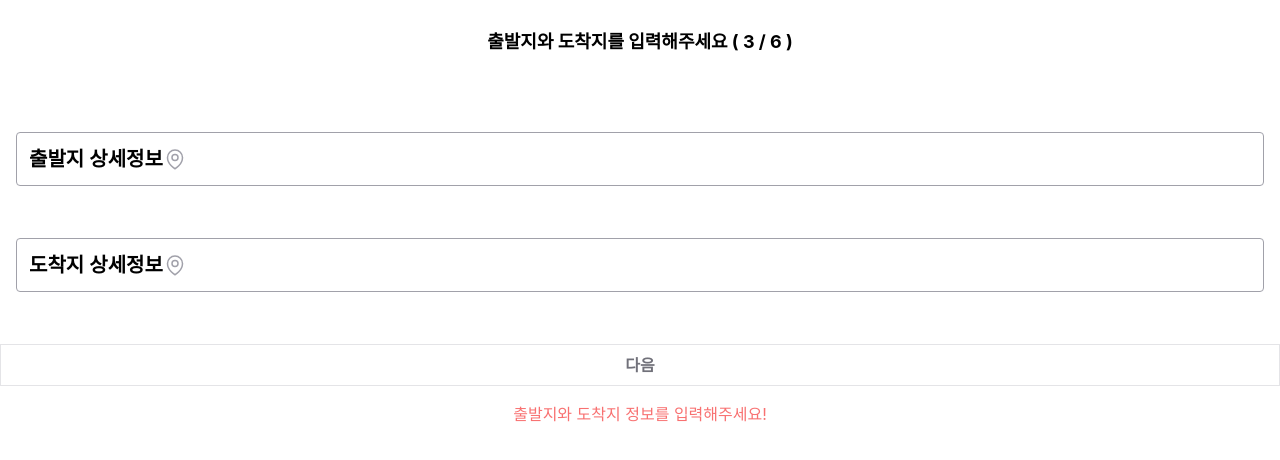
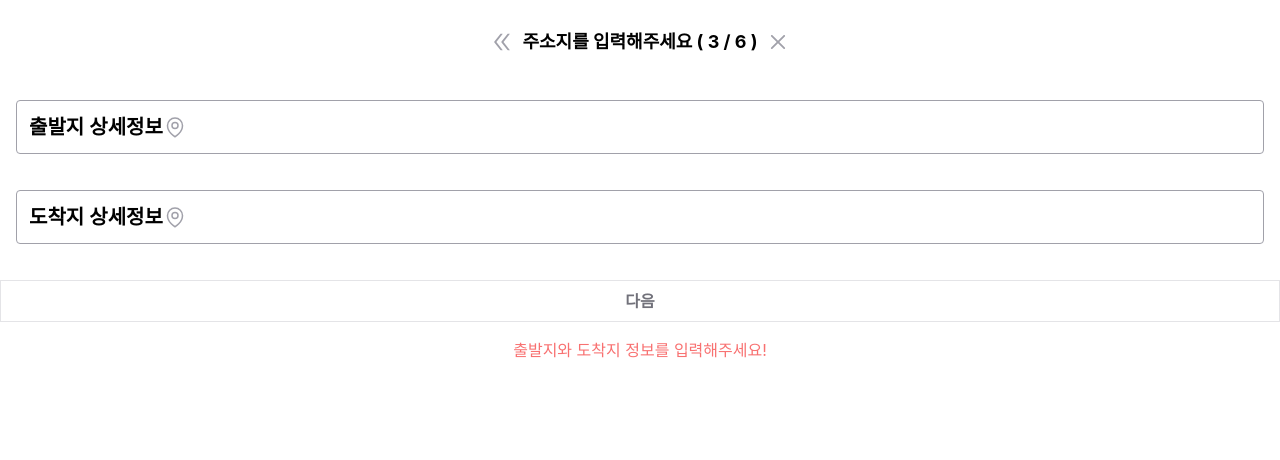
Before and after one commit to haejwo/haejwo-react-frontend, a React (Create React App) app: page /address in a window 1280 px wide. Shown: the top 460 px of the page. Built offline with nearby package versions, Linux system fonts and the light colour scheme.

Commit message:
chore: Add icons that move to previous page and cancellation

```diff
--- a/src/pages/Move/Address.jsx
+++ b/src/pages/Move/Address.jsx
@@ -1,5 +1,7 @@
 import React, { useState } from 'react';
 import { HiOutlineMapPin, HiMapPin } from 'react-icons/hi2';
+import { RxCross2 } from 'react-icons/rx';
+import { AiOutlineDoubleLeft } from 'react-icons/ai';
 import AddressDetail from '../../components/AddressDetail/AddressDetail';
 import { Link } from 'react-router-dom';
 import { useDispatch } from 'react-redux';
@@ -39,11 +41,13 @@ export default function Address() {
     const handleNext = () => { dispatch(saveStart(startInfos)); dispatch(saveEnd(endInfos)); }
 
     return (
-        <div className='w-screen'>
-            <div className='w-full p-4 text-center mb-8'>
-                <p className='font-bold text-lg my-3'>출발지와 도착지를 입력해주세요 ( 3 / 6 )</p>
+        <div className='w-screen flex flex-col items-center p-4'>
+            <div className='flex mb-8 items-center'>
+                <Link to='/datepick'><AiOutlineDoubleLeft className='text-zinc-400 mr-2 text-2xl'/></Link>
+                <p className='font-bold text-lg my-3'>주소지를 입력해주세요 ( 3 / 6 )</p>
+                <Link to='/'><RxCross2 className='text-zinc-400 ml-2 text-2xl'/></Link>
             </div>
-            <div className='w-full p-4'>
+            <div className='w-full mb-4'>
                 <button onClick={handleClick} className={!startAddress ? 'w-full border border-zinc-400 rounded flex flex-col p-3' : 'w-full border-2 border-brand rounded flex flex-col p-3'}>
                   <p className='text-xl font-semibold flex items-center'>출발지 상세정보 <span>{!startAddress ? <HiOutlineMapPin className='text-zinc-400 text-2xl'/> : <HiMapPin className='text-brand text-2xl'/>}</span></p>
                   {startAddress && <p className='flex justify-start py-2 text-lg text-zinc-500 overflow-hidden whitespace-nowrap truncate w-full'>{startAddress.FullAddress}</p>}
@@ -74,7 +78,7 @@ export default function Address() {
                   </div>
                 }
             </div>
-            <div className='w-full my-5 p-4'>
+            <div className='w-full my-5'>
                 <button onClick={handleEndClick} className={!endAddress ? 'w-full border border-zinc-400 rounded flex flex-col p-3' : 'w-full border-2 border-brand rounded flex flex-col p-3'}>
                   <p className='text-xl font-semibold flex items-center'>도착지 상세정보 <span>{!endAddress ? <HiOutlineMapPin className='text-zinc-400 text-2xl'/> : <HiMapPin className='text-brand text-2xl'/>}</span></p>
                   {endAddress && <p className='flex justify-start py-2 text-lg text-zinc-500 overflow-hidden whitespace-nowrap truncate w-full'>{endAddress.FullAddress}</p>}
--- a/src/pages/Move/DatePicker.jsx
+++ b/src/pages/Move/DatePicker.jsx
@@ -4,12 +4,14 @@ import 'react-calendar/dist/Calendar.css';
 import moment from 'moment';
 import { Link } from 'react-router-dom';
 import { BsCheckAll } from 'react-icons/bs';
-import { AiOutlineCalendar, AiOutlineClockCircle } from 'react-icons/ai';
+import { RxCross2 } from 'react-icons/rx';
+import { AiOutlineCalendar, AiOutlineClockCircle, AiOutlineDoubleLeft } from 'react-icons/ai';
 import Modal from '../../components/Modal/Modal';
-import { useDispatch } from 'react-redux';
+import { useDispatch, useSelector } from 'react-redux';
 import { saveDate, saveTime } from '../../app/moveactions';
 
 export default function DatePicker() {
+    const movesize = useSelector(state => state.move.move.size_type);
     const dispatch = useDispatch();
 
     const [value, setValue] = useState(new Date());
@@ -42,8 +44,10 @@ export default function DatePicker() {
 
     return (
         <div className='flex flex-col items-center'>
-            <div className='flex flex-col items-center p-4'>
-                <p className='font-bold text-lg my-3'>이사 날짜와 시간을 선택해주세요 ( 2 / 6 )</p>
+            <div className='flex items-center p-4'>
+                <Link to={movesize === 'BIG' ? '/more20' : '/less20'}><AiOutlineDoubleLeft className='text-zinc-400 mr-2 text-2xl'/></Link>
+                <p className='font-bold text-lg my-3'>날짜와 시간을 선택해주세요 ( 2 / 6 )</p>
+                <Link to='/'><RxCross2 className='text-zinc-400 ml-2 text-2xl'/></Link>
             </div>
             <div className='my-3'>
                 <Calendar
--- a/src/pages/Move/Less20.jsx
+++ b/src/pages/Move/Less20.jsx
@@ -3,6 +3,8 @@ import { AiOutlineCheck } from 'react-icons/ai';
 import { Link } from 'react-router-dom';
 import { useDispatch } from 'react-redux';
 import { savePacking, saveSupport } from '../../app/moveactions';
+import { RxCross2 } from 'react-icons/rx';
+import { AiOutlineDoubleLeft } from 'react-icons/ai';
 
 export default function Less20() {
     const dispatch = useDispatch()
@@ -20,7 +22,11 @@ export default function Less20() {
     return (
         <div className='flex flex-col items-center'>
             <div className='w-full flex flex-col items-center p-4'>
-                <p className='font-bold text-lg my-3'>이사 종류를 선택해주세요 ( 1 / 6 )</p>
+                <div className='flex items-center'>
+                    <Link to='/move'><AiOutlineDoubleLeft className='text-zinc-400 mr-2 text-2xl'/></Link>
+                    <p className='font-bold text-lg my-3'>이사 종류를 선택해주세요 ( 1 / 6 )</p>
+                    <Link to='/'><RxCross2 className='text-zinc-400 ml-2 text-2xl'/></Link>
+                </div>
                 <div className='w-full flex justify-center my-4'>
                     <button onClick={() => handleClick('NORMAL')}
                         className={ moveChoice === 'NORMAL' ?
--- a/src/pages/Move/Luggage.jsx
+++ b/src/pages/Move/Luggage.jsx
@@ -1,24 +1,23 @@
 import React, { useState } from 'react';
-import { useDispatch, useSelector } from 'react-redux';
+import { useDispatch } from 'react-redux';
 import { saveLuggage } from '../../app/moveactions';
 import { Link } from 'react-router-dom';
 import { RxCross2 } from 'react-icons/rx';
+import { AiOutlineDoubleLeft } from 'react-icons/ai';
 import LuggageItems from '../../components/LuggageItems/LuggageItems';
 
 export default function Luggage() {
-    const infos = useSelector(state => state.move.move);
-    console.log(infos);
-    const dispatch = useDispatch();
-
     const [item, setItem] = useState({});
     const handleCnt = (title, cnt) => setItem({...item, [title]: cnt });
 
+    const dispatch = useDispatch();
     const handleSave = () => { dispatch(saveLuggage(item)); }
 
     return (
         <div className='flex flex-col items-center p-4'>
             <div className='flex'>
-                <p className='font-bold text-xl my-2'>짐 정보를 입력해주세요</p>
+                <Link to='/address'><AiOutlineDoubleLeft className='text-zinc-400 mt-2.5 mr-2 text-2xl'/></Link>
+                <p className='font-bold text-xl my-2'>짐 정보를 입력해주세요 ( 4 / 6 )</p>
                 <Link to='/'><RxCross2 className='text-zinc-400 mt-2.5 ml-2 text-2xl'/></Link>
             </div>
             <div>
--- a/src/pages/Move/More20.jsx
+++ b/src/pages/Move/More20.jsx
@@ -3,6 +3,8 @@ import { AiOutlineCheck } from 'react-icons/ai';
 import { Link } from 'react-router-dom';
 import { useDispatch } from 'react-redux';
 import { savePacking, saveSupport } from '../../app/moveactions';
+import { RxCross2 } from 'react-icons/rx';
+import { AiOutlineDoubleLeft } from 'react-icons/ai';
 
 export default function More20() {
     const dispatch = useDispatch();
@@ -16,8 +18,10 @@ export default function More20() {
 
     return (
         <div className='flex flex-col items-center'>
-            <div className='w-full flex flex-col items-center p-4'>
+            <div className='w-full flex items-center p-4'>
+                <Link to='/move'><AiOutlineDoubleLeft className='text-zinc-400 mr-2 text-2xl'/></Link>
                 <p className='font-bold text-lg my-3'>이사 종류를 선택해주세요 ( 1 / 6 )</p>
+                <Link to='/'><RxCross2 className='text-zinc-400 ml-2 text-2xl'/></Link>
             </div>
             <div className='flex flex-col items-center p-4'>
                 <div>
```
